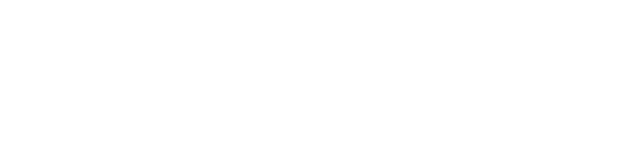
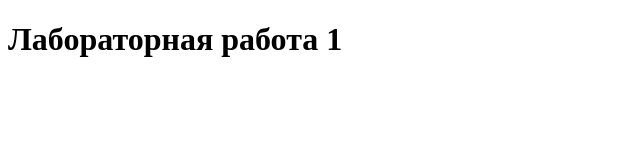
Before and after one commit to chertoka/bend-avt-1, a plain HTML site: page index.html in a window 1280 px wide. Shown: the whole page, without its empty margins (0-640 px from the left). Drawn offline with Linux system fonts and the light colour scheme.

Commit message:
header 1 added

```diff
--- a/index.html
+++ b/index.html
@@ -2,9 +2,9 @@
 <html lang="en">
 <head>
     <meta charset="UTF-8">
-    <title>Лабораторная работа (1)</title>
+    <title>Лабораторная работа 1</title>
 </head>
 <body>
-
+<h1>Лабораторная работа 1</h1>
 </body>
 </html>
```
